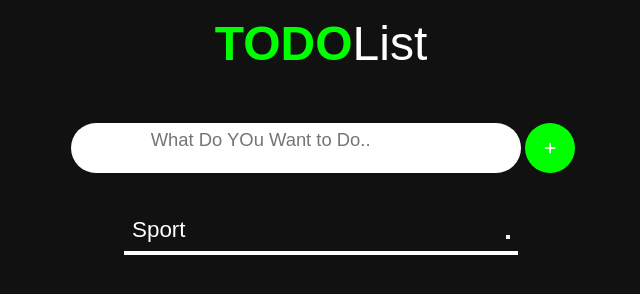
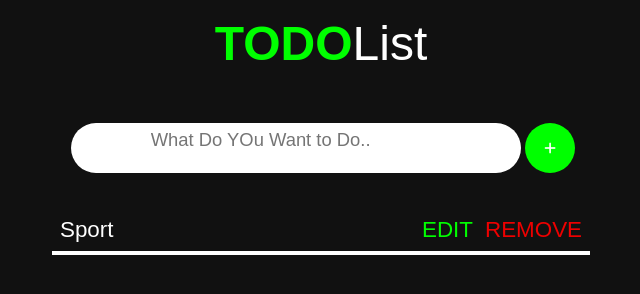
Before and after one commit to lumamontes/ToDoList, a plain HTML site: page index.html in a window 1280 px wide. Shown: the whole page, without its empty margins (319-959 px from the left). Drawn offline with Linux system fonts and the light colour scheme.

Commit message:
adicionando elementos pelo JS

```diff
--- a/main.js
+++ b/main.js
@@ -19,11 +19,13 @@ class item {
         itemBox.classList.add('item')
 
         let editButton = document.createElement('button')
+        editButton.innerHTML = 'EDIT'
         editButton.classList.add ('editButton');
 
 
         let removeButton = document.createElement('button')
-        editButton.classList.add ('editButton');
+        removeButton.innerHTML='REMOVE'
+        removeButton.classList.add ('removeButton');
 
         container.appendChild(itemBox);
 
@@ -31,7 +33,21 @@ class item {
         itemBox.appendChild(editButton);
         itemBox.appendChild(removeButton);
 
+
+        editButton.addEventListener('click', () => this.edit(input))
+
+        removeButton.addEventListener('click', () => this.remove(itemBox))
+
     }
+
+    edit(input) {
+        input.disabled = !input.disabled
+    }
+
+    remove(item){
+        container.removeChild(item)
+    }
+
 }
 
 new item ('Sport')
--- a/style.css
+++ b/style.css
@@ -92,6 +92,7 @@ h1 {
     outline: none;
     color: lime;
     border: none;
+    cursor: pointer;
 }
 
 .removeButton {
@@ -101,4 +102,5 @@ h1 {
     outline: none;
     color: #E00;
     border: none;
+    cursor: pointer;
 }
```
